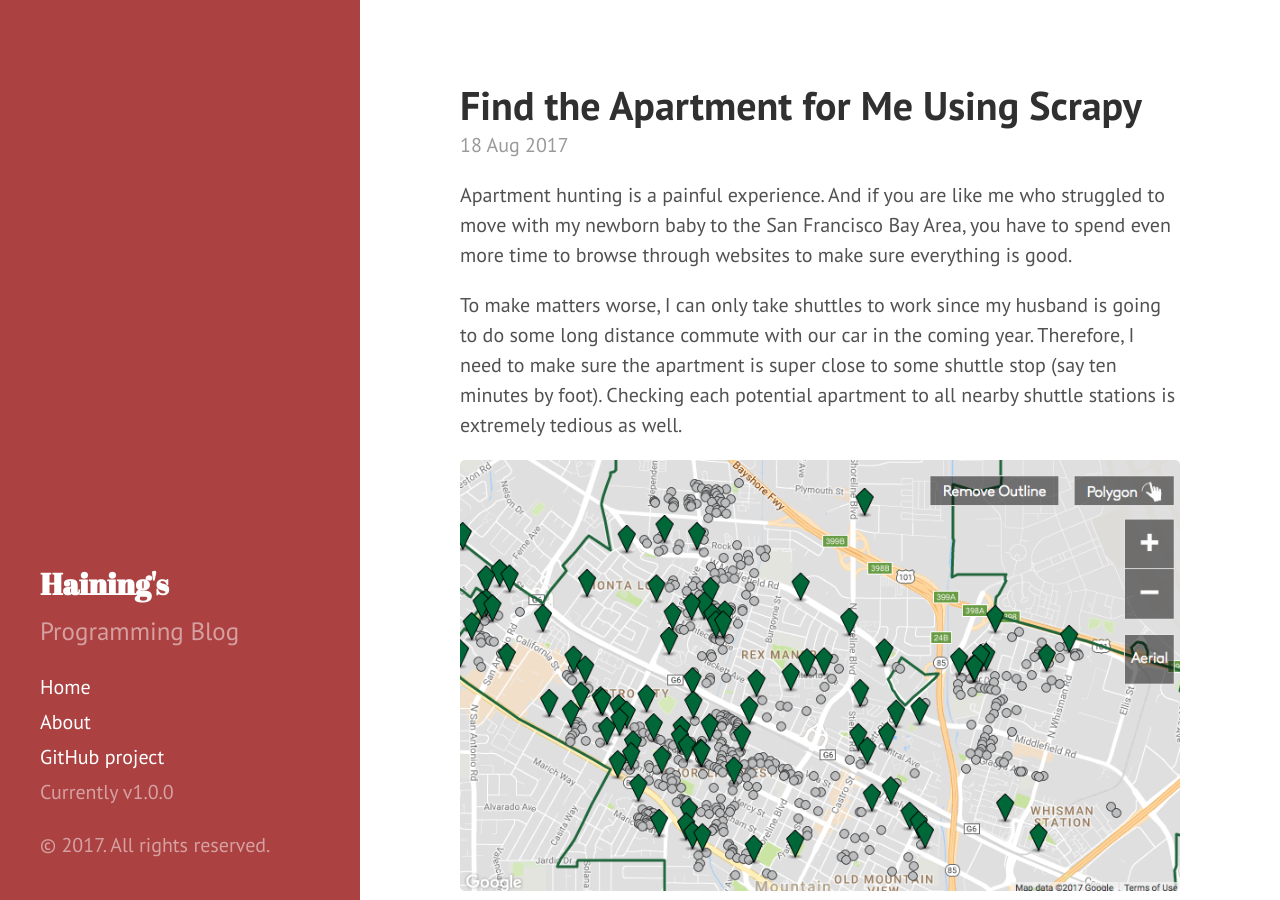
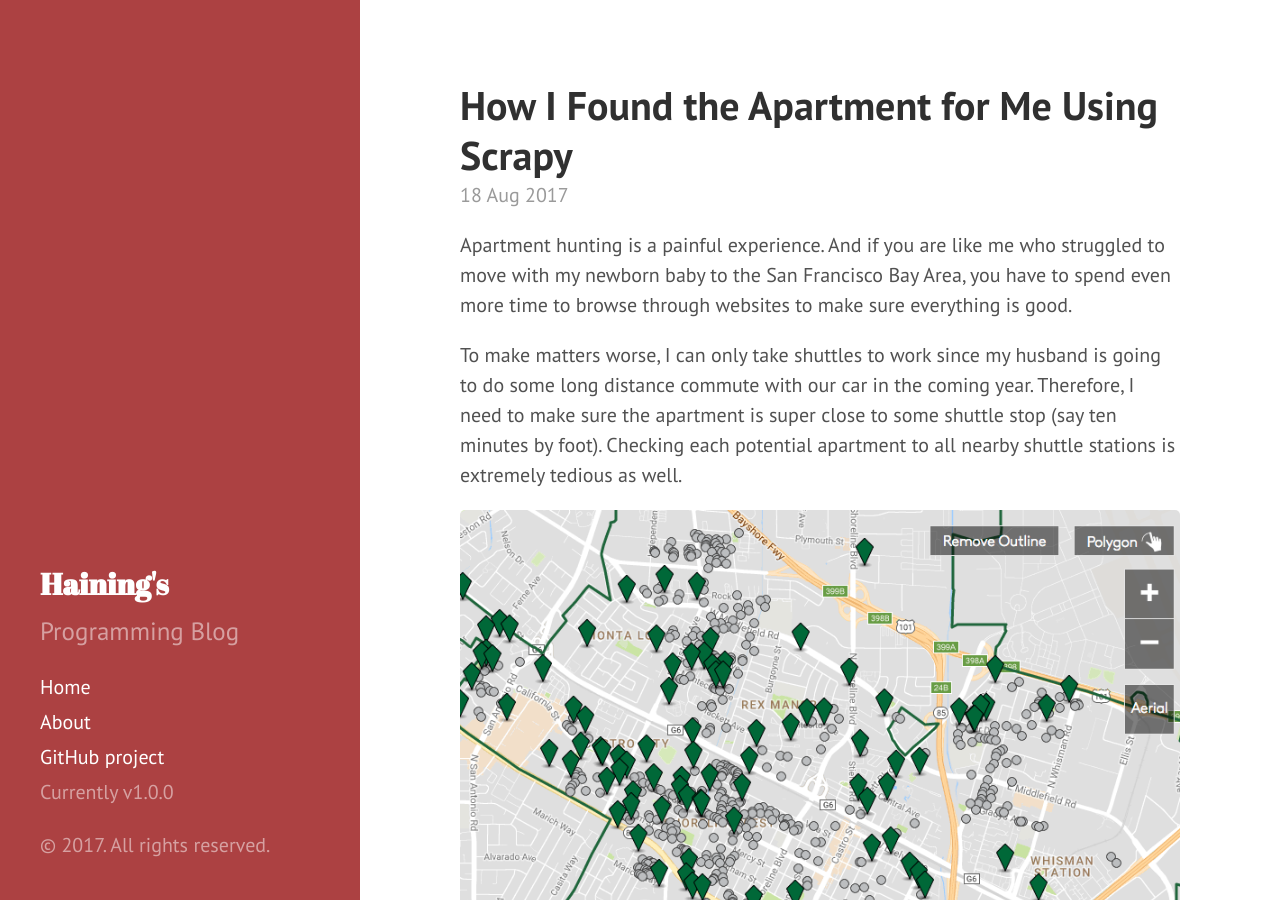
Before and after one commit to CaraHainingWang/CaraHainingWang.github.io, a Jekyll site: the page built from _posts/2017-08-18-find-the-apartment-for-me-using-scrapy.md, in a window 1280 px wide and 900 px high. Built offline with Jekyll 4.4.1, drawn with Linux system fonts in a browser that asks for light colours; comment, search, counter and statistics services are not loaded.

Commit message:
change the title

```diff
--- a/_posts/2017-08-18-find-the-apartment-for-me-using-scrapy.md
+++ b/_posts/2017-08-18-find-the-apartment-for-me-using-scrapy.md
@@ -1,6 +1,6 @@
 ---
 layout: post
-title: "Find the Apartment for Me Using Scrapy"
+title: "How I Found the Apartment for Me Using Scrapy"
 ---
 
 Apartment hunting is a painful experience. And if you are like me who struggled
```
